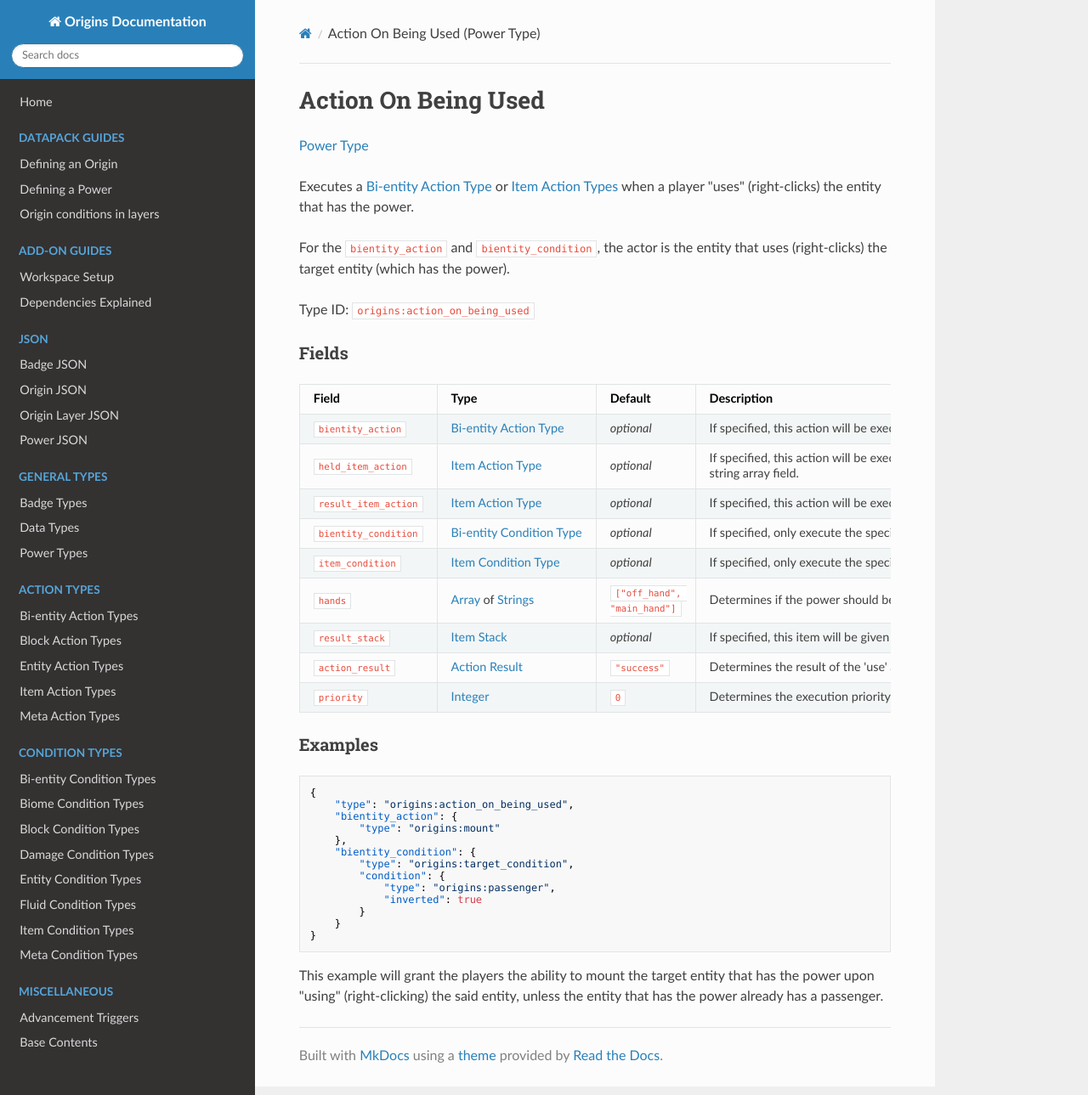
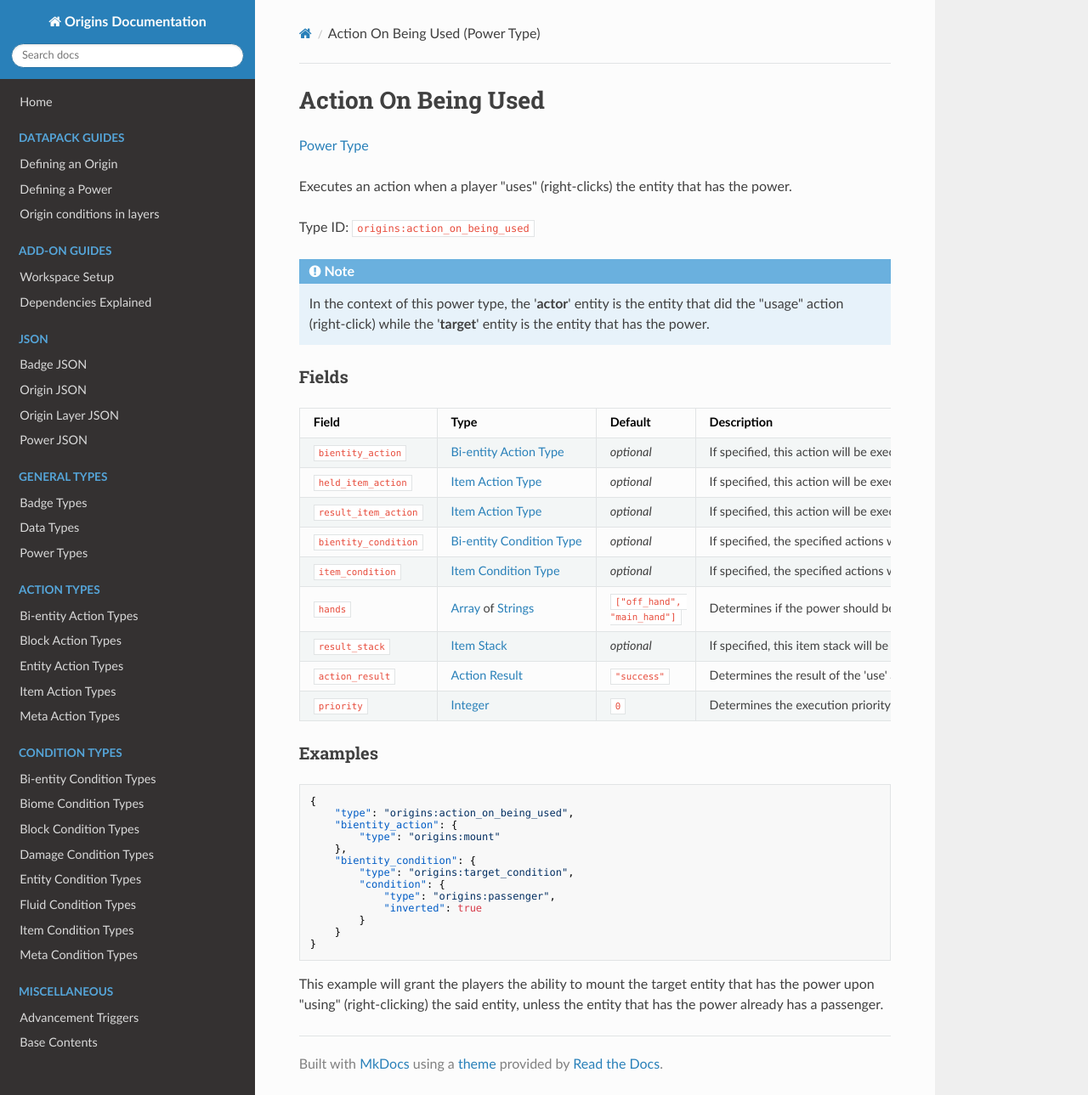
Before and after one commit to apace100/origins-docs, an MkDocs documentation site: the page built from docs/types/power_types/action_on_being_used.md, in a window 1280 px wide and 1289 px high. Shown: the whole window at 85% size. Built offline with MkDocs 1.6.1, drawn with Linux system fonts in a browser that asks for light colours; nearby versions of some CDN libraries.

Commit message:
Updated `action_on_being_used.md` (Power Types) * Simplified the description of the power type * Separated the 'actor' and 'target' context note from the description of the power type * Changed the description of the fields to match the new changes

```diff
--- a/docs/types/power_types/action_on_being_used.md
+++ b/docs/types/power_types/action_on_being_used.md
@@ -7,24 +7,26 @@ date: 2021-10-06
 
 [Power Type](../power_types.md)
 
-Executes a [Bi-entity Action Type](../bientity_action_types.md) or [Item Action Types](../item_action_types.md) when a player "uses" (right-clicks) the entity that has the power.
-
-For the `bientity_action` and `bientity_condition`, the actor is the entity that uses (right-clicks) the target entity (which has the power).
+Executes an action when a player "uses" (right-clicks) the entity that has the power.
 
 Type ID: `origins:action_on_being_used`
+
+!!! note
+
+    In the context of this power type, the '**actor**' entity is the entity that did the "usage" action (right-click) while the '**target**' entity is the entity that has the power.
 
 
 ### Fields
 
 Field | Type | Default | Description
 ------|------|---------|-------------
-`bientity_action` | [Bi-entity Action Type](../bientity_action_types.md) | _optional_ | If specified, this action will be executed on either or both 'actor' (player) or 'target' (the entity that has the power) entities.
-`held_item_action`| [Item Action Type](../item_action_types.md) | _optional_ | If specified, this action will be executed on the item used for right-clicking the 'target' (the entity that has the power) entity in the 'actor' (player) entity's specified hand(s) determined by the `hands` string array field.
-`result_item_action` | [Item Action Type](../item_action_types.md) | _optional_ | If specified, this action will be executed on the item that is given to the 'actor' (player) entity.
-`bientity_condition` | [Bi-entity Condition Type](../bientity_condition_types.md) | _optional_ | If specified, only execute the specified actions if this condition is fulfilled by either or both 'actor' (player) or 'target' (the entity that has the power) entities.
-`item_condition` | [Item Condition Type](../item_condition_types.md) | _optional_ | If specified, only execute the specified actions if this condition is fulfilled by the item in the 'actor' (player) entity's specified hand(s) determined by the `hands` string array field.
-`hands`| [Array](../data_types/array.md) of [Strings](../data_types/string.md) | `["off_hand", "main_hand"]` | Determines if the power should be activated if the player used the specified hand(s). Accepts `"off_hand"`, `"main_hand"` or both.
-`result_stack`| [Item Stack](../data_types/item_stack.md) | _optional_ | If specified, this item will be given to the 'actor' (player) entity.
+`bientity_action` | [Bi-entity Action Type](../bientity_action_types.md) | _optional_ | If specified, this action will be executed on either or both the '**actor**' and '**target**' entities.
+`held_item_action`| [Item Action Type](../item_action_types.md) | _optional_ | If specified, this action will be executed on the item used by the '**actor**' entity for right-clicking the '**target**' entity.
+`result_item_action` | [Item Action Type](../item_action_types.md) | _optional_ | If specified, this action will be executed on the item that is given to the '**actor**' entity.
+`bientity_condition` | [Bi-entity Condition Type](../bientity_condition_types.md) | _optional_ | If specified, the specified actions will only be executed if this condition is fulfilled by either or both '**actor**' and '**target**' entities.
+`item_condition` | [Item Condition Type](../item_condition_types.md) | _optional_ | If specified, the specified actions will only be executed if this condition is fulfilled by the item used by the '**actor**' entity for right-clicking the '**target**' entity.
+`hands`| [Array](../data_types/array.md) of [Strings](../data_types/string.md) | `["off_hand", "main_hand"]` | Determines if the power should be activated if the '**actor**' entity used the specified hand(s). Accepts `"off_hand"`, `"main_hand"` or both
+`result_stack`| [Item Stack](../data_types/item_stack.md) | _optional_ | If specified, this item stack will be given to the '**actor**' entity.
 `action_result` | [Action Result](../../misc/extras/action_results.md) | `"success"` | Determines the result of the 'use' action.
 `priority` | [Integer](../data_types/integer.md) | `0` | Determines the execution priority of the power.
 
```
